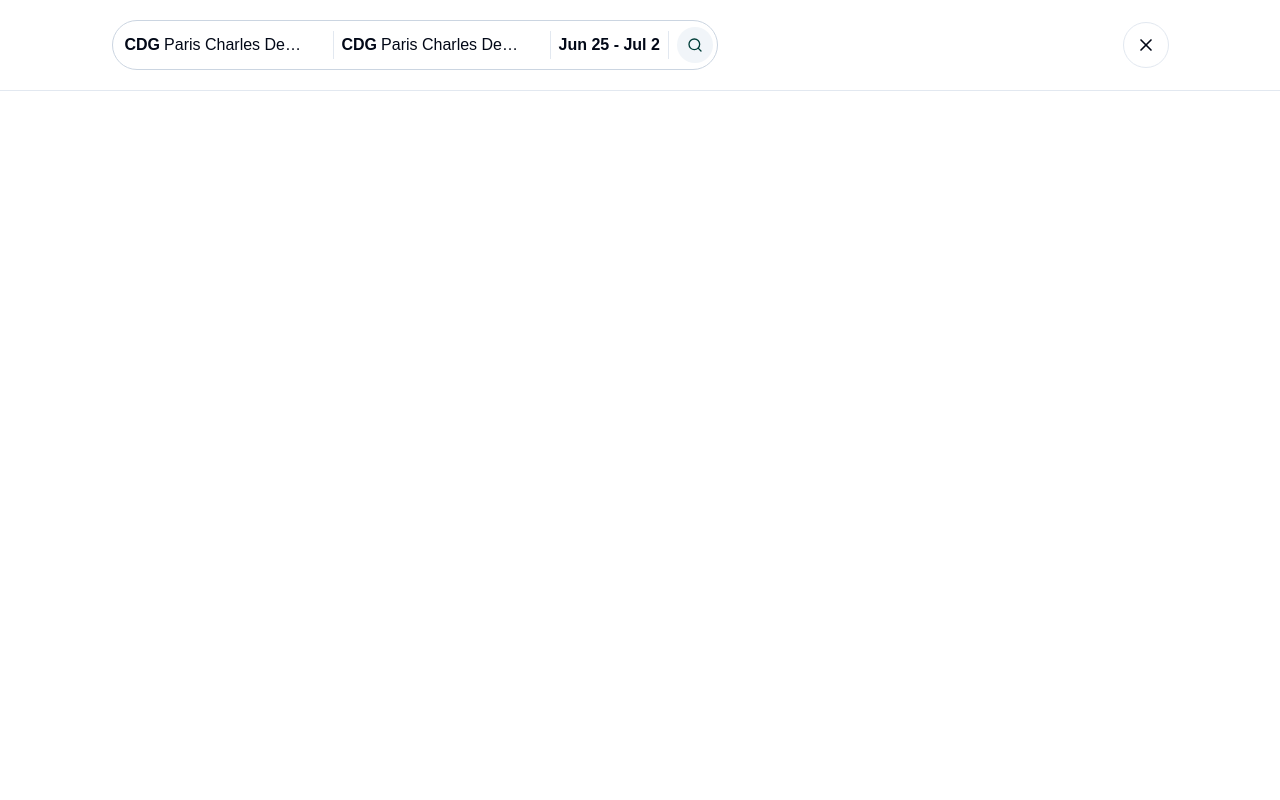
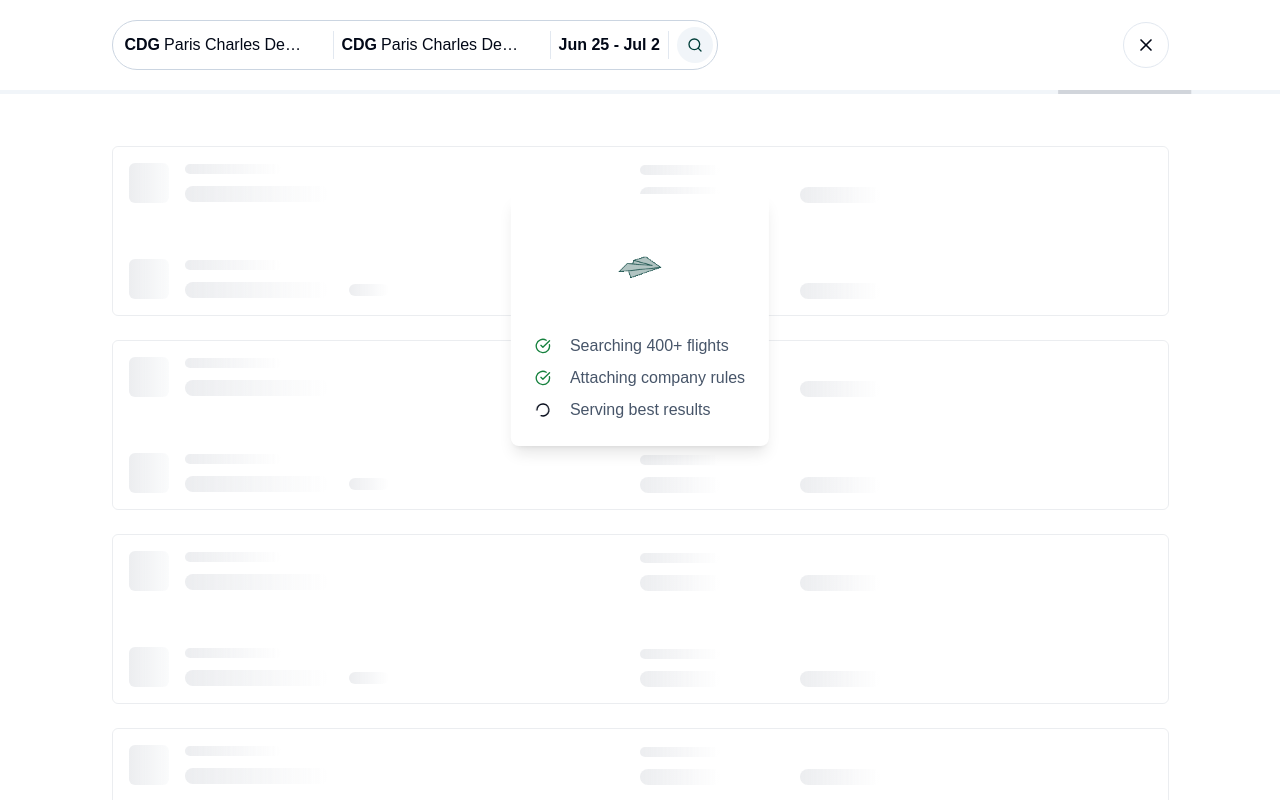
Before and after one commit to Jeetjyoti-Deka/kitt-internship-project, a Next.js app: page /search in a window 1280 px wide. Built offline with nearby package versions, Linux system fonts and the light colour scheme.

Commit message:
Implement Loading

```diff
--- a/src/app/search/page.tsx
+++ b/src/app/search/page.tsx
@@ -1,10 +1,24 @@
+"use client";
+
+import LoadingCard from "@/components/LoadingCard";
+import LoadingSkeletons from "@/components/LoadingSkeletons";
 import { Separator } from "@/components/ui/separator";
 import { Search, X } from "lucide-react";
 import Link from "next/link";
+import React from "react";
+import { useEffect, useState } from "react";
 
 const SearchPage = () => {
+  const [loading, setLoading] = useState(true);
+
+  useEffect(() => {
+    setTimeout(() => {
+      setLoading(false);
+    }, 6500);
+  }, []);
+
   return (
-    <div>
+    <div className="h-full">
       <div className="flex items-center justify-between">
         <div className="py-5">
           <FlightMenu />
@@ -17,11 +31,25 @@ const SearchPage = () => {
         </Link>
       </div>
       <Separator className="absolute inset-x-0 h-px" />
-      {false && <LoadingBar />}
+      {loading && <LoaderComponents />}
     </div>
   );
 };
 export default SearchPage;
+
+const LoaderComponents = () => {
+  return (
+    <>
+      <LoadingBar />
+      <div className="mt-14 h-[calc(100%-90px-56px)] overflow-y-hidden">
+        <LoadingSkeletons />
+      </div>
+      <div className="absolute top-80 left-1/2 -translate-x-1/2 -translate-y-1/2">
+        <LoadingCard />
+      </div>
+    </>
+  );
+};
 
 const LoadingBar = () => {
   return (
--- a/src/components/DottedLine.tsx
+++ b/src/components/DottedLine.tsx
@@ -12,8 +12,8 @@ const DottedLine = ({
       <svg height="400" width="4" xmlns="http://www.w3.org/2000/svg">
         <path
           stroke={color}
-          stroke-width="1"
-          stroke-dasharray="10,7"
+          strokeWidth="1"
+          strokeDasharray="10,7"
           d="M2 0 l0 400"
         />
       </svg>
--- /dev/null
+++ b/src/components/LoadingCard.tsx
@@ -0,0 +1,115 @@
+"use client";
+
+import { cn } from "@/lib/utils";
+import { CircleCheckBig, LoaderCircle } from "lucide-react";
+import Image from "next/image";
+import { useEffect, useState } from "react";
+
+type LoadingStageVal = {
+  disable: boolean;
+  loading: boolean;
+};
+
+const LoadingCard = () => {
+  const [loadingStage1, setLoadingStage1] = useState<LoadingStageVal>({
+    disable: false,
+    loading: true,
+  });
+  const [loadingStage2, setLoadingStage2] = useState<LoadingStageVal>({
+    disable: true,
+    loading: false,
+  });
+  const [loadingStage3, setLoadingStage3] = useState<LoadingStageVal>({
+    disable: true,
+    loading: false,
+  });
+
+  useEffect(() => {
+    setTimeout(() => {
+      setLoadingStage1({
+        disable: false,
+        loading: false,
+      });
+      setLoadingStage2({
+        disable: false,
+        loading: true,
+      });
+    }, 2000);
+
+    setTimeout(() => {
+      setLoadingStage2({
+        disable: false,
+        loading: false,
+      });
+      setLoadingStage3({
+        disable: false,
+        loading: true,
+      });
+    }, 4000);
+
+    setTimeout(() => {
+      setLoadingStage3({
+        disable: false,
+        loading: false,
+      });
+    }, 6000);
+  }, []);
+
+  return (
+    <div className="p-6 shadow-lg flex flex-col items-center gap-y-4 rounded-lg bg-white">
+      <Image
+        src="/paper-plane.gif"
+        alt="paper plane"
+        height={100}
+        width={100}
+      />
+      <div className="flex flex-col gap-y-2">
+        <LoadingStage
+          text="Searching 400+ flights"
+          disable={loadingStage1.disable}
+          loading={loadingStage1.loading}
+        />
+        <LoadingStage
+          text="Attaching company rules"
+          disable={loadingStage2.disable}
+          loading={loadingStage2.loading}
+        />
+        <LoadingStage
+          text="Serving best results"
+          disable={loadingStage3.disable}
+          loading={loadingStage3.loading}
+        />
+      </div>
+    </div>
+  );
+};
+
+const LoadingStage = ({
+  text,
+  disable,
+  loading,
+}: {
+  text: string;
+  disable: boolean;
+  loading: boolean;
+}) => {
+  return (
+    <div className="grid grid-cols-6">
+      <div className="col-span-1 flex items-center justify-start">
+        {!disable && !loading && (
+          <CircleCheckBig className="w-4 h-4 text-green-700" />
+        )}
+        {!disable && loading && (
+          <LoaderCircle className="w-4 h-4 animate-spin" />
+        )}
+      </div>
+      <div className="col-span-5 flex items-center justify-start">
+        <p className={cn("text-slate-600", { "text-gray-400": disable })}>
+          {text}
+        </p>
+      </div>
+    </div>
+  );
+};
+
+export default LoadingCard;
--- /dev/null
+++ b/src/components/LoadingSkeletons.tsx
@@ -0,0 +1,56 @@
+import { Skeleton } from "./ui/skeleton";
+
+const LoadingSkeletons = () => {
+  return (
+    <div className="flex flex-col gap-y-6">
+      <SkeletonCard />
+      <SkeletonCard />
+      <SkeletonCard />
+      <SkeletonCard />
+    </div>
+  );
+};
+
+const SkeletonCard = () => {
+  return (
+    <div className="border border-gray-200/75 rounded-md p-4 flex flex-col gap-y-14">
+      <div className="grid grid-cols-2">
+        <div className="flex items-center justify-start gap-x-4">
+          <Skeleton className="w-10 h-10 rounded-md bg-gradient-to-r from-gray-200/75 to-gray-50" />
+          <div className="flex flex-col items-start gap-y-3">
+            <Skeleton className="w-24 h-[10px] rounded-full bg-gradient-to-r from-gray-200/75 to-white" />
+            <Skeleton className="w-36 h-4 rounded-full bg-gradient-to-r from-gray-200/75 to-white" />
+          </div>
+        </div>
+        <div className="flex items-end gap-x-20">
+          <div className="flex flex-col items-start gap-y-3">
+            <Skeleton className="w-20 h-[10px] rounded-full bg-gradient-to-r from-gray-200/75 to-white" />
+            <Skeleton className="w-20 h-4 rounded-full bg-gradient-to-r from-gray-200/75 to-white" />
+          </div>
+          <Skeleton className="w-20 h-4 rounded-full bg-gradient-to-r from-gray-200/75 to-white" />
+        </div>
+      </div>
+      <div className="grid grid-cols-2">
+        <div className="flex items-center justify-start gap-x-4">
+          <Skeleton className="w-10 h-10 rounded-md bg-gradient-to-r from-gray-200/75 to-gray-50" />
+          <div className="flex flex-col items-start gap-y-3">
+            <Skeleton className="w-24 h-[10px] rounded-full bg-gradient-to-r from-gray-200/75 to-white" />
+            <div className="flex items-center gap-x-5">
+              <Skeleton className="w-36 h-4 rounded-full bg-gradient-to-r from-gray-200/75 to-white" />
+              <Skeleton className="w-10 h-3 rounded-full bg-gradient-to-r from-gray-200/75 to-white" />
+            </div>
+          </div>
+        </div>
+        <div className="flex items-end gap-x-20">
+          <div className="flex flex-col items-start gap-y-3">
+            <Skeleton className="w-20 h-[10px] rounded-full bg-gradient-to-r from-gray-200/75 to-white" />
+            <Skeleton className="w-20 h-4 rounded-full bg-gradient-to-r from-gray-200/75 to-white" />
+          </div>
+          <Skeleton className="w-20 h-4 rounded-full bg-gradient-to-r from-gray-200/75 to-white" />
+        </div>
+      </div>
+    </div>
+  );
+};
+
+export default LoadingSkeletons;
--- /dev/null
+++ b/src/components/ui/skeleton.tsx
@@ -0,0 +1,15 @@
+import { cn } from "@/lib/utils"
+
+function Skeleton({
+  className,
+  ...props
+}: React.HTMLAttributes<HTMLDivElement>) {
+  return (
+    <div
+      className={cn("animate-pulse rounded-md bg-primary/10", className)}
+      {...props}
+    />
+  )
+}
+
+export { Skeleton }
```
